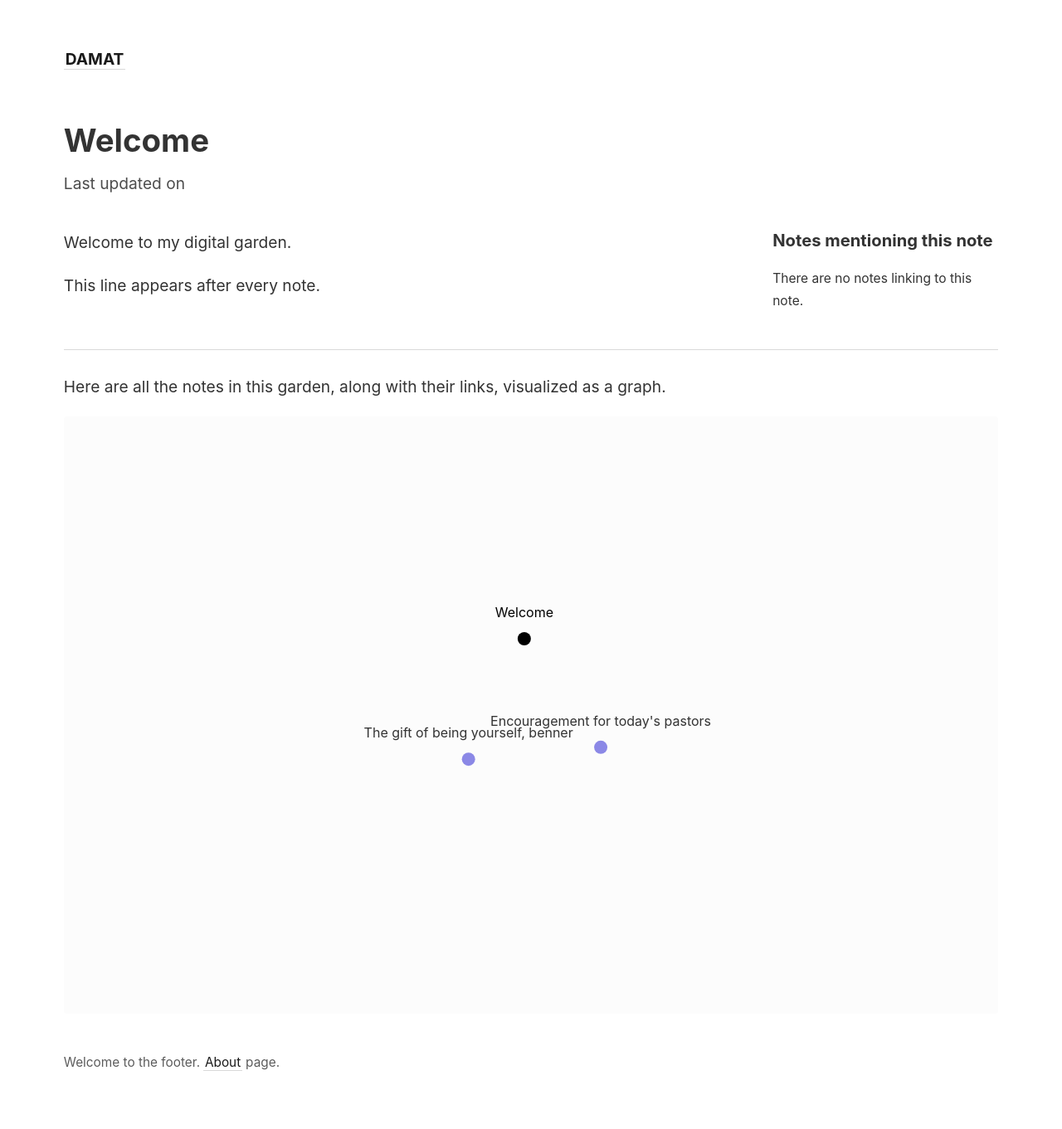
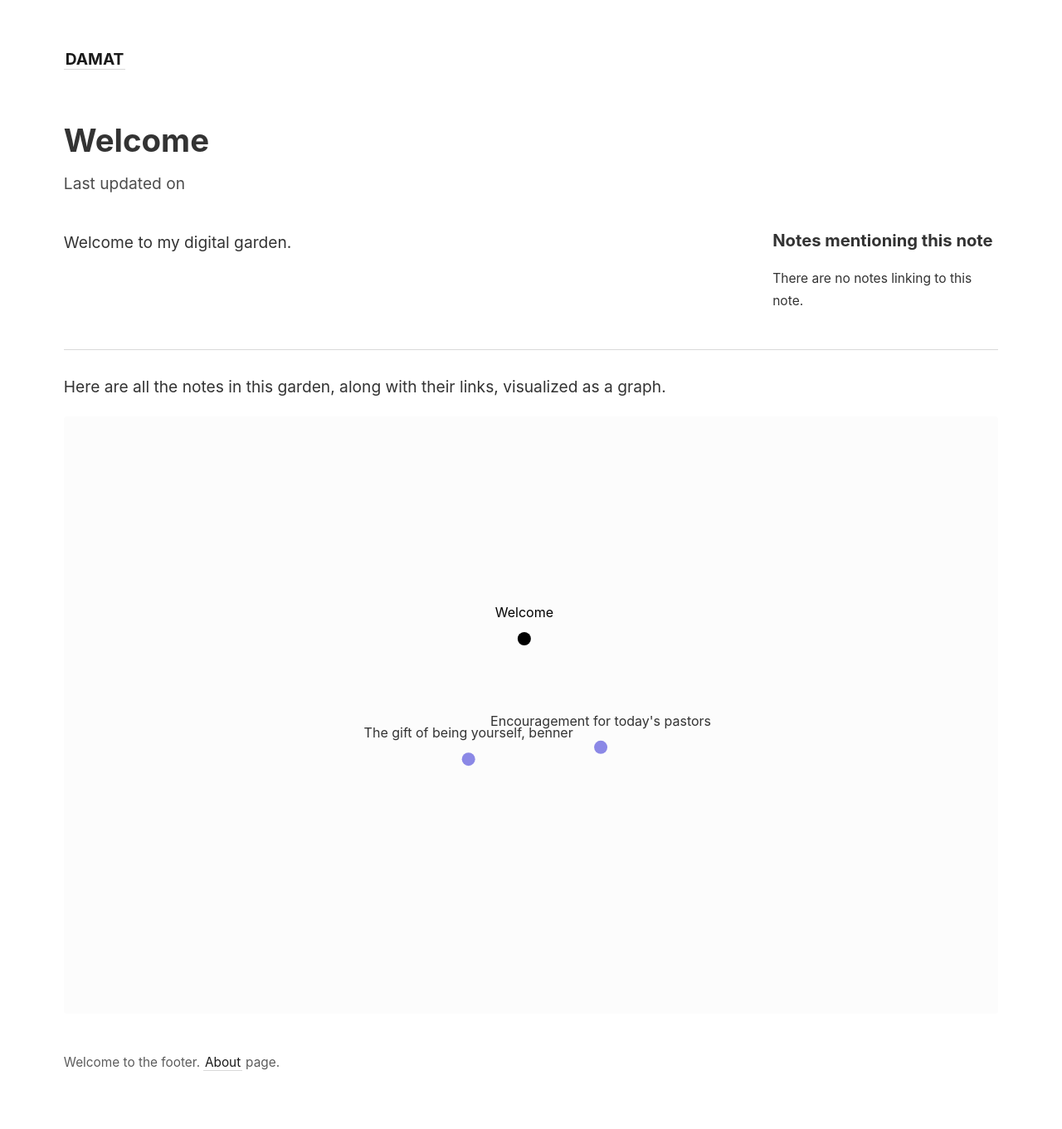
Before and after one commit to dmsrev/damat, a Jekyll site: the page built from _notes/welcome.md, in a window 1280 px wide. Shown: the whole page at 83% size. Built offline with Jekyll 4.4.1, drawn with Linux system fonts in a browser that asks for light colours.

Commit message:
Update note.html

```diff
--- a/_layouts/note.html
+++ b/_layouts/note.html
@@ -14,7 +14,6 @@ layout: default
   <div id="notes-entry-container">
     <content>
       {{ content }}
-      <p>This line appears after every note.</p>
     </content>
 
     <side style="font-size: 0.9em">
```
